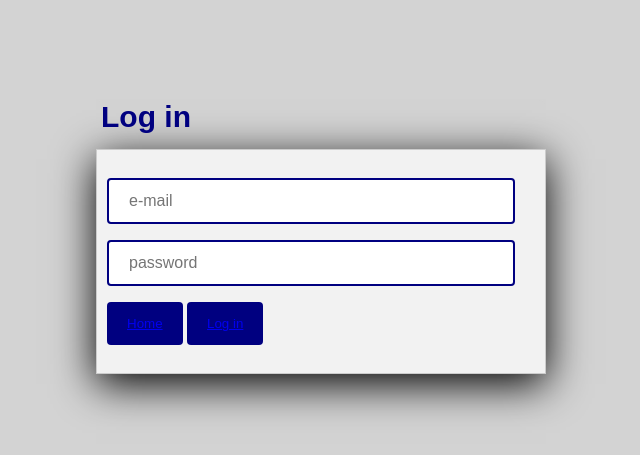
After one commit to Dejnyyy/Moon, a PHP site: page /login.html in a window 1280 px wide. The commit adds this page. Shown: the top 455 px of the page, without its empty margins (416-1056 px from the left). Run offline with PHP 8.4, Linux system fonts and the light colour scheme.

Commit message:
Login a Register pridany a vyreseno par veci

```diff
--- /dev/null
+++ b/login.css
@@ -0,0 +1,70 @@
+body{
+    height: 100%;
+    width: 100%;
+    background-color: #d3d3d3;
+    margin: 0;
+    padding: 0;
+}
+.container{
+    background-color: #d3d3d3;
+    width: 450px;
+    border-radius: 7px;
+    margin-top: 100px;
+    margin-left: 40%;
+    height: 40px;
+}
+h2{
+    font-family: Arial, Helvetica, sans-serif;
+    font-weight: 750;
+    font-size: 30px;
+    color: navy;
+    margin-top: 40px;
+    margin-left: 5px;
+    margin-bottom: 15px;
+}
+form {
+    background-color: #f2f2f2;
+    padding: 20px;
+    border: 1px solid #ccc;
+    font-family: Arial, sans-serif;
+    box-shadow: 0 10px 40px black;
+}
+input[type="text"], input[type="password"], input[type="e-mail"] {
+    width: 100%;
+    padding: 12px 20px;
+    margin: 8px 0;
+    box-sizing: border-box;
+    border: 2px solid navy;
+    border-radius: 4px;
+    background-color: #fff;
+    font-size: 16px;
+    margin-left: -10px;
+}
+.btn{
+    background-color: navy;
+    color: white;
+    padding: 14px 20px;
+    margin: 8px 0;
+    border: none;
+    border-radius: 4px;
+    cursor: pointer;
+    margin-left: -10px;
+  }
+.btn:hover{
+    background-color: red;
+    transition: .15s;
+}
+.btn1{
+    background-color: navy;
+    color: white;
+    padding: 14px 20px;
+    margin: 8px 0;
+    border: none;
+    border-radius: 4px;
+    cursor: pointer;
+
+}
+.btn1:hover{
+    background-color: green ;
+    transition: .15s;
+}
--- /dev/null
+++ b/login.html
@@ -0,0 +1,29 @@
+<!DOCTYPE html>
+<html>
+  <head>
+    <meta charset="UTF-8">
+    <title>Registrace a přihlášení</title>
+    <link rel="stylesheet" href="login.css">
+
+  </head>
+  <body>
+    <div class="container">
+      <div class="div"></div>
+      <h2>Log in</h2>
+
+      <form id="loginForm" method="post" action="login.php">
+        <div class="form-group">
+            <input type="e-mail" class="form-control"placeholder="e-mail" id="e-mail" name="e-mail" required>
+          </div>
+
+        <div class="form-group">
+          <input type="password" class="form-control" placeholder="password"id="password" name="password" required>
+        </div>
+
+        <button type="submit" class="btn"><a href="index.html">Home</a></button>
+        <button type="submit" class="btn1"><a href="login.html">Log in</a></button>
+
+      </form>
+    </div>
+   </body>
+</html>
```
Also changed, not shown: choose.css (added, +57 -0 lines), choose.html (added, +17 -0 lines), index.html (+1 -6 lines), signup.css (added, +71 -0 lines), signup.html (added, +55 -0 lines), style.css (+5 -29 lines).
